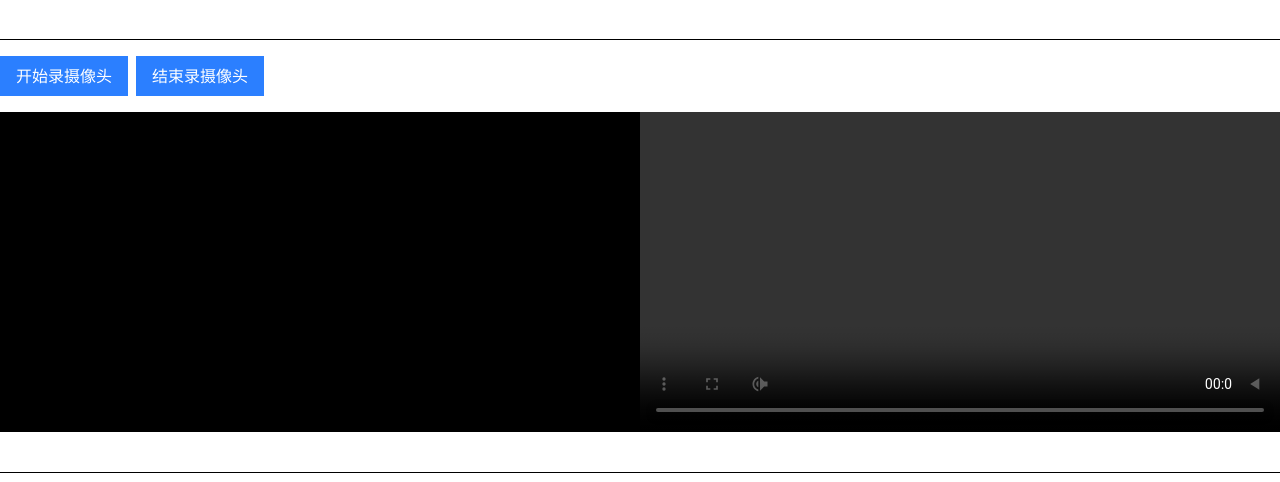
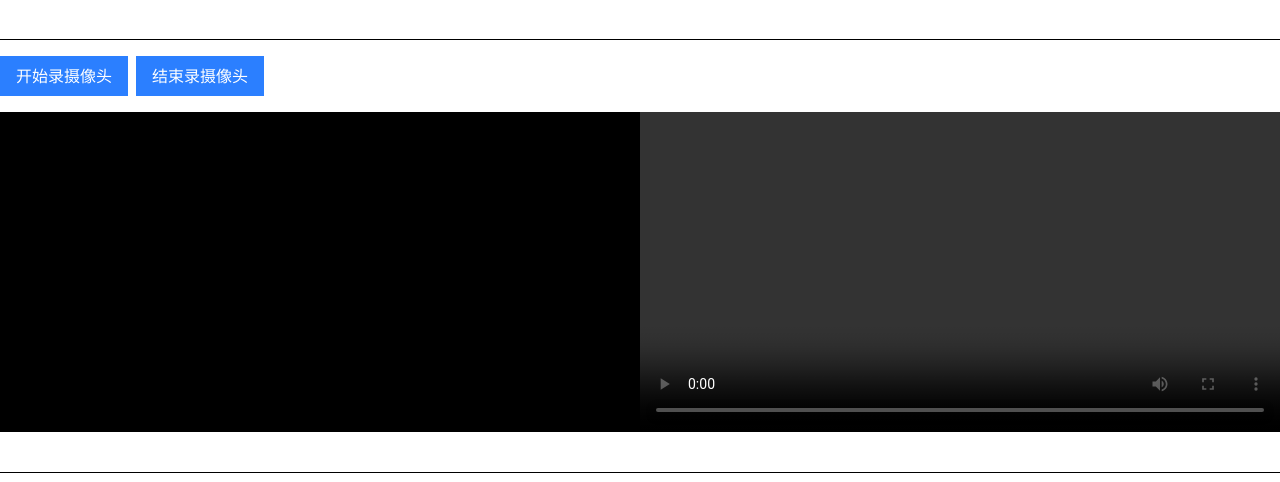
Before and after one commit to liaohui5/media-devices-demo, a Vue app: page / in a window 1280 px wide. Shown: the part 1008-1490 px from the top of the page. Built offline with nearby package versions, Linux system fonts and the light colour scheme.

Commit message:
fix: remove mirror class from videos

```diff
--- a/src/CameraRecorder.vue
+++ b/src/CameraRecorder.vue
@@ -5,9 +5,8 @@
       <button class="px-4 py-2 mr-2 bg-blue-500 text-white" @click="handleStop">结束录摄像头</button>
     </div>
     <div class="flex items-center">
-      <!-- 注意镜像效果 scale-x-[-1] -->
-      <video ref="previewDomRef" class="w-1/2 bg-black scale-x-[-1]"></video>
-      <video ref="resultDomRef" class="w-1/2 scale-x-[-1]" controls="true"></video>
+      <video ref="previewDomRef" class="w-1/2 bg-black"></video>
+      <video ref="resultDomRef" class="w-1/2" controls="true"></video>
     </div>
   </div>
 </template>
@@ -15,7 +14,6 @@
 <script lang="ts" setup>
 import { useCameraRecorder } from "./recorder";
 
-// 录屏幕
 const { start, stop, previewDomRef, resultDomRef, resultBlob } = useCameraRecorder();
 
 async function handleStart() {
```
